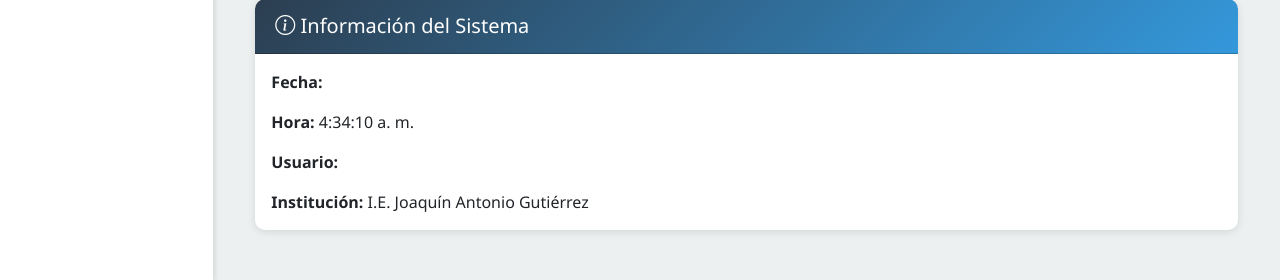
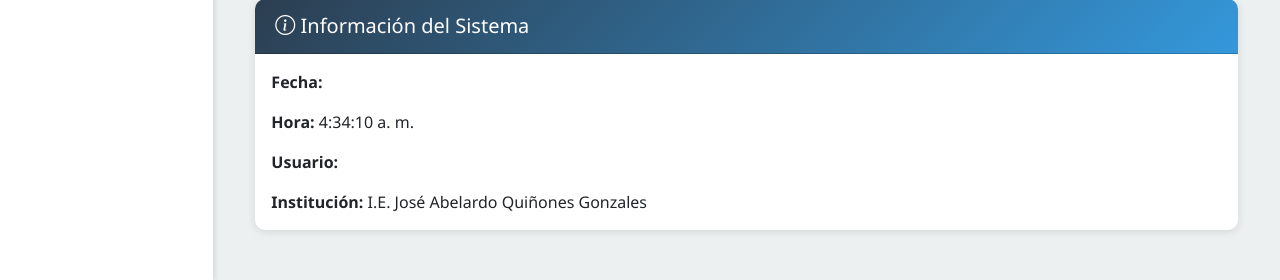
Before and after one commit to EliQC/Sistema-Asistencia-con-QR, a Django app: page / in a window 1280 px wide. Shown: the part 750-1030 px from the top of the page. Run offline with Django 5.2, Linux system fonts and the light colour scheme; tables that the repository leaves empty hold one stand-in row (values such as "Sample post").

Commit message:
Actualiza build.sh y dashboard

```diff
--- a/templates/asistencia/dashboard.html
+++ b/templates/asistencia/dashboard.html
@@ -140,7 +140,7 @@
                     <p><strong>Fecha:</strong> {{ "now"|date:"l, d F Y" }}</p>
                     <p><strong>Hora:</strong> <span id="current-time"></span></p>
                     <p><strong>Usuario:</strong> {{ user.username }}</p>
-                    <p class="mb-0"><strong>Institución:</strong> I.E. Joaquín Antonio Gutiérrez</p>
+                    <p class="mb-0"><strong>Institución:</strong> I.E. José Abelardo Quiñones Gonzales</p>
                 </div>
             </div>
         </div>
```
Also changed, not shown: 1 other file.
